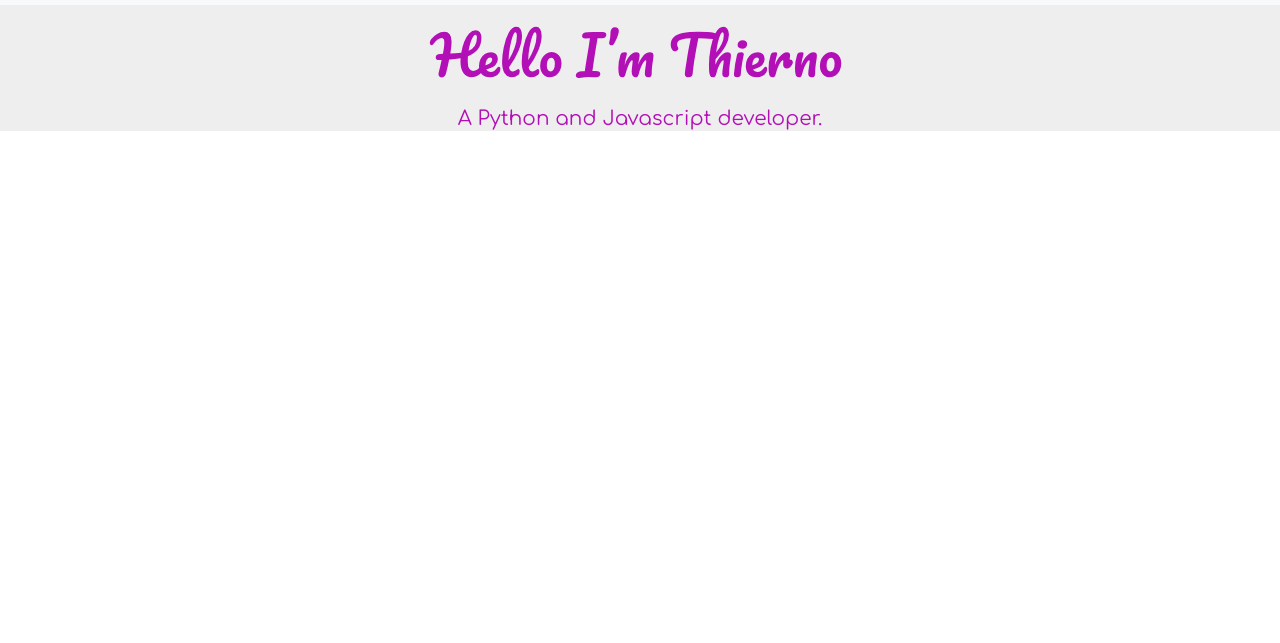
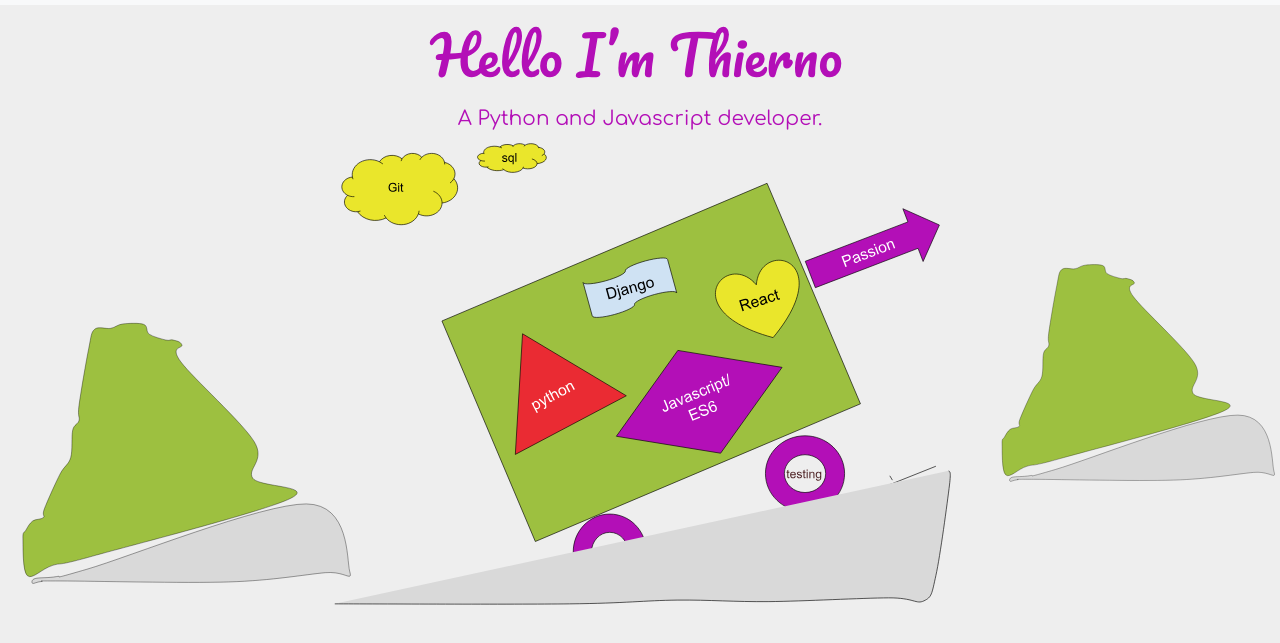
Before and after one commit to thiernomoudou/portfolio, a React app in the folder client/: page / in a window 1280 px wide. Shown: the part 91-734 px from the top of the page. Built offline with nearby package versions, Linux system fonts and the light colour scheme.

Commit message:
Implement the Banner Component

```diff
--- a/client/public/index.html
+++ b/client/public/index.html
@@ -29,7 +29,7 @@
     -->
     <title>Thierno Souleymane Diallo</title>
   </head>
-  <body>
+  <body id="boot-override">
     <noscript>
       You need to enable JavaScript to run this app.
     </noscript>
--- /dev/null
+++ b/client/src/components/Banner/index.js
@@ -0,0 +1,41 @@
+import React from 'react';
+
+import banner from './../../images/banner-v2.svg';
+import mountain from './../../images/mountain-v2.svg';
+
+
+const Banner = () => {
+    let styles = {
+        main: {
+            height: '30em',
+            width: '100%'
+        },
+
+        leftMount:{
+            height: '40em',
+            width: '120%'
+        },
+        rightMount:{
+            height: '30em',
+            width: '100%'
+        }
+
+    };
+    return(
+        <div className="banner">
+            <div className="row">
+                <div className='col-md-3 d-none d-sm-none d-md-block'>
+                    <img src={mountain} style={styles.leftMount} alt="Banner showing some of my skills"/>
+                </div>
+                <div className='col-md-6 '>
+                    <img src={banner} style={styles.main} alt="Banner showing some of my skills"/>
+                </div>
+                <div className='col-md-3 d-none d-sm-none d-md-block'>
+                    <img src={mountain} style={styles.rightMount} alt="Banner showing some of my skills"/>
+                </div>
+            </div>
+        </div>
+    );
+};
+
+export default Banner;
--- a/client/src/styles/main.css
+++ b/client/src/styles/main.css
@@ -29,6 +29,7 @@
 from { transform: rotate(0deg); }
 to { transform: rotate(360deg); }
 }
+
 /* ************************************* */
 /* NAVBAR  */
 /* **************************************  */
@@ -39,6 +40,7 @@
 /* **************************************  */
 .welcome-message{
     background-color: #eee;
+    margin-bottom: 0;
 }
 
 .welcome-message img{
@@ -52,7 +54,24 @@
     text-align: center;
     margin-top: -7%;
     color: #B30FB7;
+    margin-bottom: 0;
 }
 /* ************************************* */
 /* WELCOME MESSAGE */
 /* **************************************  */
+
+
+/* ************************************* */
+/* BANNER */
+/* **************************************  */
+
+.banner {
+    background-color: #eee;
+    margin-top: 0;
+}
+#boot-override .row{
+    margin-bottom: -12%;
+}
+/* ************************************* */
+/* BANNER */
+/* **************************************  */
--- a/client/src/views/Home/index.js
+++ b/client/src/views/Home/index.js
@@ -2,6 +2,7 @@
 
 import Navbar from './../../components/Navbar/index';
 import Greeting from './../../components/Greeting/index';
+import Banner from './../../components/Banner/index';
 
 
 export default class HomePage extends Component{
@@ -10,6 +11,7 @@
             <div>
                 <Navbar />
                 <Greeting />
+                <Banner />
             </div>
         );
     }
```
Also changed, not shown: client/src/images/banner-v2.svg (added), client/src/images/banner.svg (renamed from client/src/images/main-image.svg), client/src/images/mountain-v2.svg (added), client/src/images/mountain.svg (added), client/src/images/mountain1.svg (added).
